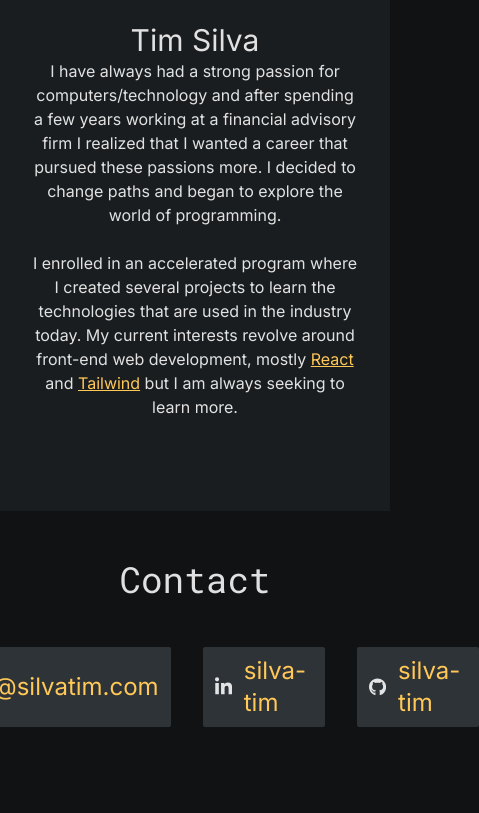
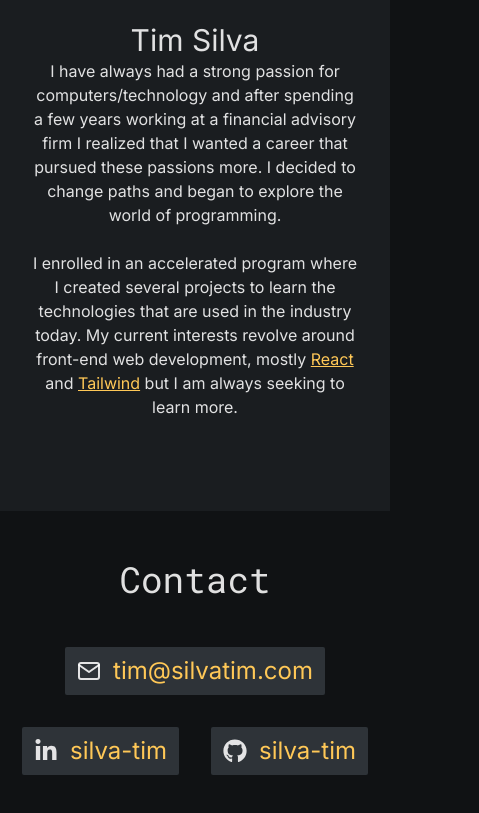
Before and after one commit to silva-tim/portfolio-website, a React (Vite) app: page / in a window 390 px wide. Shown: the part 5077-5890 px from the top of the page, 479 px wide, since content can reach past the window. Before the commit the page ends 5844 px from the top, so only its background shows below. Built offline with nearby package versions, Linux system fonts and the light colour scheme.

Commit message:
Changed background and added mobile design for contact

```diff
--- a/src/components/Contact.tsx
+++ b/src/components/Contact.tsx
@@ -5,7 +5,7 @@ export default function Contact() {
   return (
     <section id="contact" className="pb-10">
       <h1 className="p-12 font-mono text-4xl text-center">Contact</h1>
-      <div className="flex justify-center gap-8">
+      <div className="flex flex-wrap justify-center gap-8">
         <div className="flex items-center gap-3 px-3 py-2 text-2xl rounded-sm hover:underline bg-mainLight">
           <FiMail />
           <a href="mailto: tim@silvatim.com" className="text-secondary">
--- a/src/components/Projects.tsx
+++ b/src/components/Projects.tsx
@@ -4,10 +4,7 @@ import { projects } from "../data";
 
 export default function Projects() {
   return (
-    <section
-      id="projects"
-      className="pb-20 scroll-m-10 sm:scroll-m-18 bg-[#1A1D20]"
-    >
+    <section id="projects" className="pb-20 scroll-m-10 sm:scroll-m-18 bg-main">
       <h1 className="p-12 font-mono text-4xl text-center">Projects</h1>
       <div className="flex flex-wrap justify-center gap-4">
         {projects.map((i) => (
```
